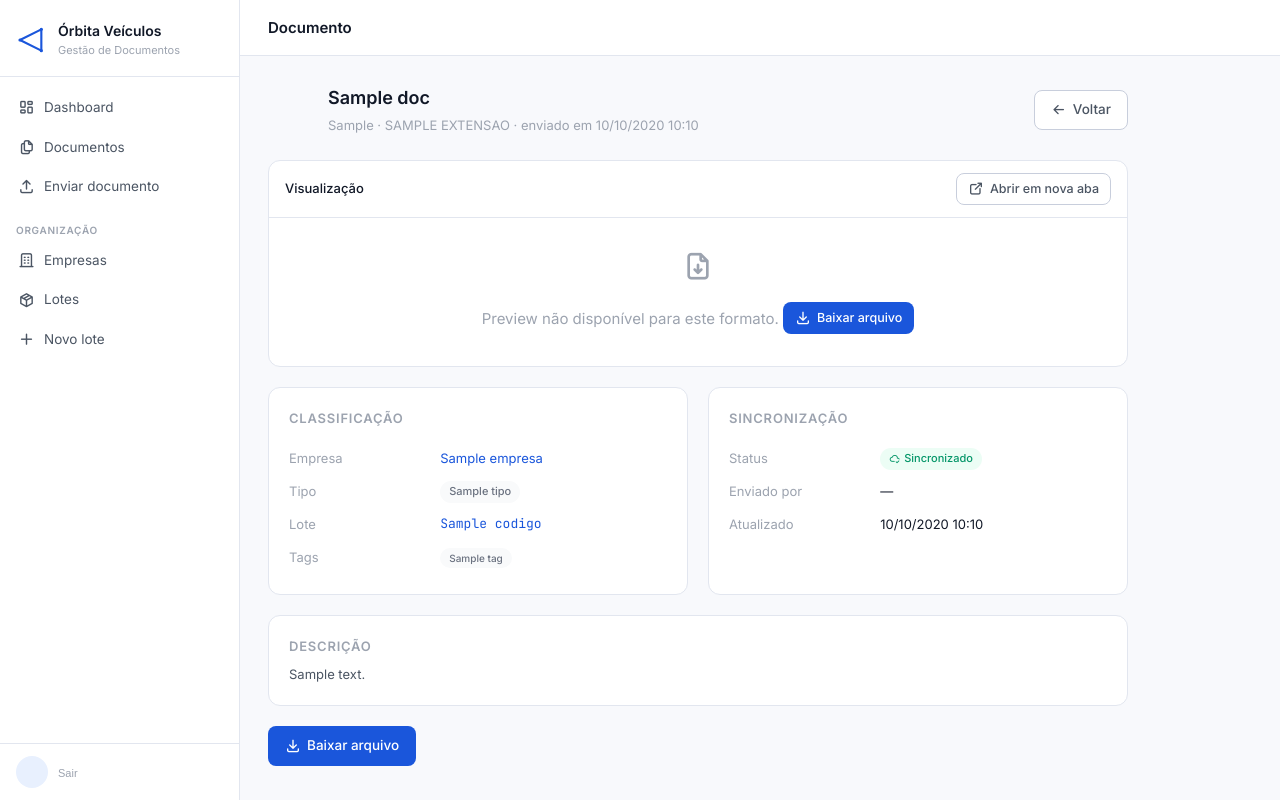
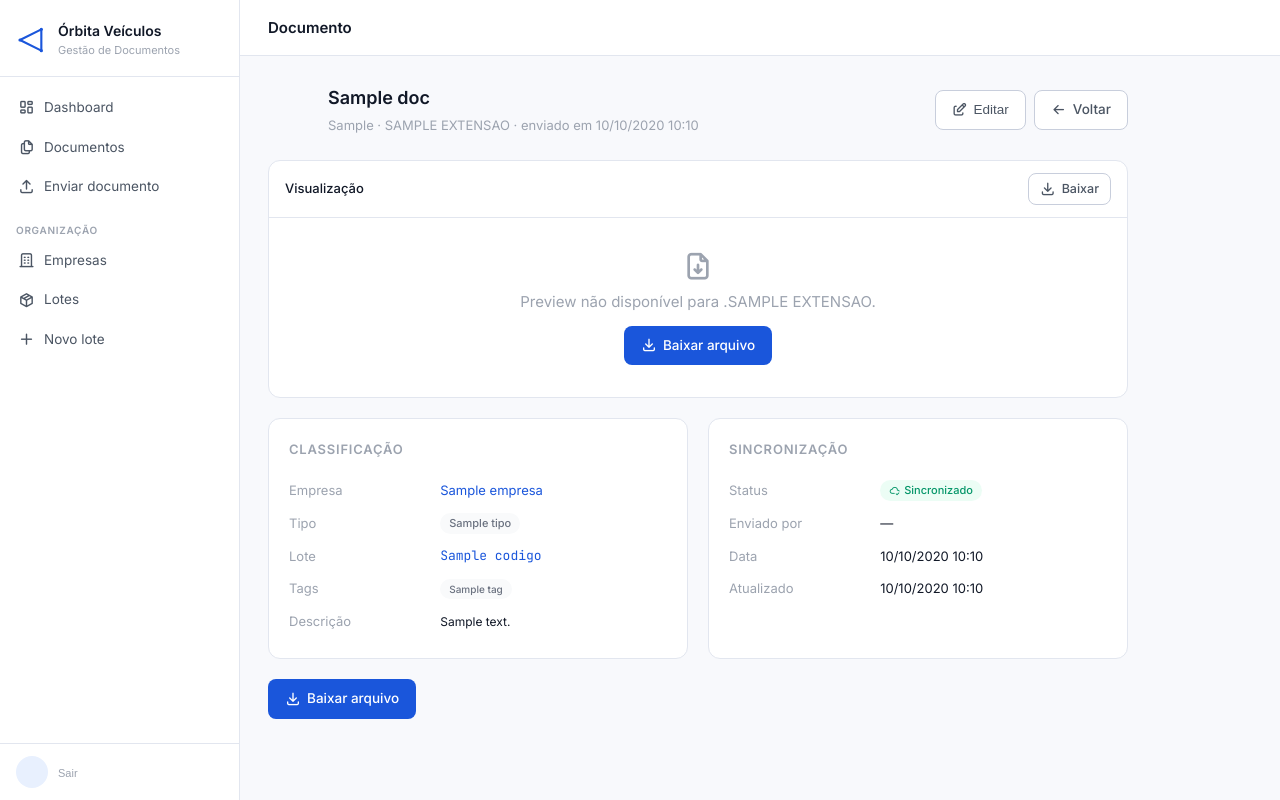
Before and after one commit to matheuspires1310-del/-ged_veiculos, a Django app: template templates/documentos/detalhe.html in a window 1280 px wide. Run offline with Django 5.2, Linux system fonts and the light colour scheme; the template is opened without the code that fills it: most values are stand-ins (such as "Sample title", 1, 10 or a date in 2020); parts of the project's set-up code (start-up, migrations or seed data) failed here and were passed over; some libraries are stand-ins or nearby versions.

Commit message:
preview inline sem download, edicao de documento

```diff
--- a/documentos/urls.py
+++ b/documentos/urls.py
@@ -6,8 +6,8 @@ urlpatterns = [
     path("documentos/", views.lista_documentos, name="lista_documentos"),
     path("documentos/upload/", views.upload_documento, name="upload_documento"),
     path("documentos/<int:pk>/", views.detalhe_documento, name="detalhe_documento"),
+    path("documentos/<int:pk>/editar/", views.editar_documento, name="editar_documento"),
     path("documentos/<int:pk>/excluir/", views.excluir_documento, name="excluir_documento"),
-    # AJAX
     path("api/inferir-tipo/", views.inferir_tipo_ajax, name="inferir_tipo_ajax"),
     path("api/lotes/", views.lotes_por_empresa_ajax, name="lotes_por_empresa_ajax"),
 ]
--- a/templates/documentos/detalhe.html
+++ b/templates/documentos/detalhe.html
@@ -14,29 +14,104 @@
         <p>{{ doc.tamanho_legivel }} · {{ doc.extensao|upper }} · enviado em {{ doc.criado_em|date:"d/m/Y H:i" }}</p>
       </div>
     </div>
-    <a href="{% url 'lista_documentos' %}" class="btn btn-outline"><i class="ti ti-arrow-left"></i> Voltar</a>
+    <div style="display:flex; gap:8px;">
+      <button class="btn btn-outline" onclick="document.getElementById('edit-panel').classList.toggle('hidden')">
+        <i class="ti ti-edit"></i> Editar
+      </button>
+      <a href="{% url 'lista_documentos' %}" class="btn btn-outline"><i class="ti ti-arrow-left"></i> Voltar</a>
+    </div>
   </div>
 
-  <!-- 1. PREVIEW INLINE -->
+  <!-- PAINEL DE EDIÇÃO -->
+  <div id="edit-panel" class="card hidden" style="margin-bottom:20px; border-color:var(--brand);">
+    <div class="section-title" style="margin-bottom:16px; color:var(--brand);">Editar documento</div>
+    <form method="post" action="{% url 'editar_documento' doc.pk %}">
+      {% csrf_token %}
+      <div class="form-row form-row-2">
+        <div class="form-group">
+          <label class="form-label">Nome de exibição</label>
+          <input type="text" name="nome_exibicao" class="form-control" value="{{ doc.nome_exibicao }}">
+        </div>
+        <div class="form-group">
+          <label class="form-label">Tipo de documento</label>
+          <select name="tipo" class="form-control">
+            {% for t in tipos %}
+            <option value="{{ t.pk }}" {% if t.pk == doc.tipo.pk %}selected{% endif %}>{{ t.nome }}</option>
+            {% endfor %}
+          </select>
+        </div>
+      </div>
+      <div class="form-row form-row-2">
+        <div class="form-group">
+          <label class="form-label">Empresa</label>
+          <select name="empresa" class="form-control" id="edit-empresa">
+            {% for emp in empresas %}
+            <option value="{{ emp.pk }}" {% if emp.pk == doc.empresa.pk %}selected{% endif %}>{{ emp.nome_exibicao }}</option>
+            {% endfor %}
+          </select>
+        </div>
+        <div class="form-group">
+          <label class="form-label">Lote</label>
+          <select name="lote" class="form-control" id="edit-lote">
+            <option value="">Sem lote</option>
+            {% for l in lotes %}
+            <option value="{{ l.pk }}" {% if doc.lote and l.pk == doc.lote.pk %}selected{% endif %}>{{ l.codigo }}{% if l.descricao %} — {{ l.descricao }}{% endif %}</option>
+            {% endfor %}
+          </select>
+        </div>
+      </div>
+      <div class="form-group">
+        <label class="form-label">Descrição</label>
+        <textarea name="descricao" class="form-control" rows="2">{{ doc.descricao }}</textarea>
+      </div>
+      <div class="form-group" style="margin-bottom:0;">
+        <label class="form-label">Tags</label>
+        <input type="text" name="tags" class="form-control" value="{{ doc.tags }}" placeholder="separadas por vírgula">
+      </div>
+      <div style="margin-top:16px; display:flex; gap:8px;">
+        <button type="submit" class="btn btn-primary"><i class="ti ti-check"></i> Salvar alterações</button>
+        <button type="button" class="btn btn-outline" onclick="document.getElementById('edit-panel').classList.add('hidden')">Cancelar</button>
+      </div>
+    </form>
+  </div>
+
+  <!-- PREVIEW INLINE -->
   {% if doc.onedrive_download_url %}
   <div class="card" style="padding:0; overflow:hidden; margin-bottom:20px;">
     <div style="padding:12px 16px; border-bottom:1px solid var(--border); display:flex; align-items:center; justify-content:space-between;">
       <span style="font-size:13px; font-weight:500;">Visualização</span>
-      <a href="{{ doc.onedrive_download_url }}" class="btn btn-outline btn-sm" target="_blank"><i class="ti ti-external-link"></i> Abrir em nova aba</a>
+      <a href="{{ doc.onedrive_download_url }}" class="btn btn-outline btn-sm" target="_blank" download="{{ doc.nome_exibicao }}">
+        <i class="ti ti-download"></i> Baixar
+      </a>
     </div>
     {% if doc.extensao == "pdf" %}
-    <iframe src="{{ doc.onedrive_download_url }}" style="width:100%; height:600px; border:none; display:block;"></iframe>
+    <object data="{{ doc.onedrive_download_url }}#toolbar=1&navpanes=0&scrollbar=1"
+            type="application/pdf"
+            style="width:100%; height:620px; display:block; border:none;">
+      <div style="padding:32px; text-align:center; color:var(--text-3);">
+        <p style="margin-bottom:12px;">Seu navegador não suporta visualização de PDF.</p>
+        <a href="{{ doc.onedrive_download_url }}" class="btn btn-primary" download="{{ doc.nome_exibicao }}">
+          <i class="ti ti-download"></i> Baixar PDF
+        </a>
+      </div>
+    </object>
     {% elif doc.extensao in "png,jpg,jpeg,webp,gif" %}
     <div style="padding:20px; text-align:center; background:var(--surface-2);">
-      <img src="{{ doc.onedrive_download_url }}" style="max-width:100%; max-height:500px; border-radius:var(--radius); box-shadow:var(--shadow-sm);">
+      <img src="{{ doc.onedrive_download_url }}" style="max-width:100%; max-height:500px; border-radius:var(--radius); box-shadow:var(--shadow-sm);" onclick="window.open(this.src)">
+    </div>
+    {% elif doc.extensao == "xml" %}
+    <div style="padding:20px;">
+      <pre id="xml-content" style="font-family:var(--mono); font-size:12px; color:var(--text-2); background:var(--surface-2); padding:16px; border-radius:var(--radius); overflow:auto; max-height:500px;">Carregando...</pre>
     </div>
     {% else %}
     <div style="padding:32px; text-align:center; color:var(--text-3);">
       <i class="ti ti-file-download" style="font-size:32px; display:block; margin-bottom:8px;"></i>
-      Preview não disponível para este formato.
-      <a href="{{ doc.onedrive_download_url }}" class="btn btn-primary btn-sm" style="margin-top:12px; display:inline-flex;">
-        <i class="ti ti-download"></i> Baixar arquivo
-      </a>
+      Preview não disponível para .{{ doc.extensao|upper }}.
+      <div style="margin-top:12px;">
+        <a href="{{ doc.onedrive_download_url }}" class="btn btn-primary" download="{{ doc.nome_exibicao }}">
+          <i class="ti ti-download"></i> Baixar arquivo
+        </a>
+      </div>
     </div>
     {% endif %}
   </div>
@@ -46,33 +121,25 @@
     <div class="card">
       <div class="section-title" style="margin-bottom:14px;">Classificação</div>
       <table style="width:100%; font-size:13px; border-collapse:collapse;">
-        <tr>
-          <td style="color:var(--text-3); padding:6px 0; width:40%;">Empresa</td>
-          <td><a href="{% url 'detalhe_empresa' doc.empresa.pk %}">{{ doc.empresa.nome_exibicao }}</a></td>
-        </tr>
-        <tr>
-          <td style="color:var(--text-3); padding:6px 0;">Tipo</td>
-          <td><span class="badge badge-gray">{{ doc.tipo.nome }}</span></td>
-        </tr>
-        <tr>
-          <td style="color:var(--text-3); padding:6px 0;">Lote</td>
-          <td>{% if doc.lote %}<a href="{% url 'detalhe_lote' doc.lote.pk %}" style="font-family:var(--mono);">{{ doc.lote.codigo }}</a>{% else %}—{% endif %}</td>
-        </tr>
+        <tr><td style="color:var(--text-3); padding:6px 0; width:40%;">Empresa</td>
+            <td><a href="{% url 'detalhe_empresa' doc.empresa.pk %}">{{ doc.empresa.nome_exibicao }}</a></td></tr>
+        <tr><td style="color:var(--text-3); padding:6px 0;">Tipo</td>
+            <td><span class="badge badge-gray">{{ doc.tipo.nome }}</span></td></tr>
+        <tr><td style="color:var(--text-3); padding:6px 0;">Lote</td>
+            <td>{% if doc.lote %}<a href="{% url 'detalhe_lote' doc.lote.pk %}" style="font-family:var(--mono);">{{ doc.lote.codigo }}</a>{% else %}—{% endif %}</td></tr>
         {% if doc.veiculo %}
-        <tr>
-          <td style="color:var(--text-3); padding:6px 0;">Chassi</td>
-          <td style="font-family:var(--mono); font-size:12px;">{{ doc.veiculo.chassi|default:"—" }}</td>
-        </tr>
-        <tr>
-          <td style="color:var(--text-3); padding:6px 0;">Placa</td>
-          <td style="font-family:var(--mono);">{{ doc.veiculo.placa|default:"—" }}</td>
-        </tr>
+        <tr><td style="color:var(--text-3); padding:6px 0;">Chassi</td>
+            <td style="font-family:var(--mono); font-size:12px;">{{ doc.veiculo.chassi|default:"—" }}</td></tr>
+        <tr><td style="color:var(--text-3); padding:6px 0;">Placa</td>
+            <td style="font-family:var(--mono);">{{ doc.veiculo.placa|default:"—" }}</td></tr>
         {% endif %}
         {% if doc.tags %}
-        <tr>
-          <td style="color:var(--text-3); padding:6px 0;">Tags</td>
-          <td>{% for tag in doc.get_tags %}<span class="badge badge-gray" style="margin-right:4px; font-size:10px;">{{ tag }}</span>{% endfor %}</td>
-        </tr>
+        <tr><td style="color:var(--text-3); padding:6px 0;">Tags</td>
+            <td>{% for tag in doc.get_tags %}<span class="badge badge-gray" style="margin-right:4px; font-size:10px;">{{ tag }}</span>{% endfor %}</td></tr>
+        {% endif %}
+        {% if doc.descricao %}
+        <tr><td style="color:var(--text-3); padding:6px 0;">Descrição</td>
+            <td style="font-size:12px;">{{ doc.descricao }}</td></tr>
         {% endif %}
       </table>
     </div>
@@ -80,42 +147,27 @@
     <div class="card">
       <div class="section-title" style="margin-bottom:14px;">Sincronização</div>
       <table style="width:100%; font-size:13px; border-collapse:collapse;">
-        <tr>
-          <td style="color:var(--text-3); padding:6px 0; width:40%;">Status</td>
-          <td>
-            {% if doc.status_sync == "sincronizado" %}<span class="badge badge-green"><i class="ti ti-cloud-check"></i> Sincronizado</span>
-            {% elif doc.status_sync == "erro" %}<span class="badge badge-red"><i class="ti ti-alert-circle"></i> Erro</span>
-            {% else %}<span class="badge badge-amber">Pendente</span>{% endif %}
-          </td>
-        </tr>
+        <tr><td style="color:var(--text-3); padding:6px 0; width:40%;">Status</td>
+            <td>{% if doc.status_sync == "sincronizado" %}<span class="badge badge-green"><i class="ti ti-cloud-check"></i> Sincronizado</span>
+                {% elif doc.status_sync == "erro" %}<span class="badge badge-red"><i class="ti ti-alert-circle"></i> Erro</span>
+                {% else %}<span class="badge badge-amber">Pendente</span>{% endif %}</td></tr>
         {% if doc.erro_sync %}
-        <tr>
-          <td style="color:var(--text-3); padding:6px 0;">Erro</td>
-          <td style="color:var(--red); font-size:12px;">{{ doc.erro_sync }}</td>
-        </tr>
+        <tr><td style="color:var(--text-3); padding:6px 0;">Erro</td>
+            <td style="color:var(--red); font-size:12px;">{{ doc.erro_sync }}</td></tr>
         {% endif %}
-        <tr>
-          <td style="color:var(--text-3); padding:6px 0;">Enviado por</td>
-          <td>{{ doc.enviado_por.get_full_name|default:doc.enviado_por.username|default:"—" }}</td>
-        </tr>
-        <tr>
-          <td style="color:var(--text-3); padding:6px 0;">Atualizado</td>
-          <td>{{ doc.atualizado_em|date:"d/m/Y H:i" }}</td>
-        </tr>
+        <tr><td style="color:var(--text-3); padding:6px 0;">Enviado por</td>
+            <td>{{ doc.enviado_por.get_full_name|default:doc.enviado_por.username|default:"—" }}</td></tr>
+        <tr><td style="color:var(--text-3); padding:6px 0;">Data</td>
+            <td>{{ doc.criado_em|date:"d/m/Y H:i" }}</td></tr>
+        <tr><td style="color:var(--text-3); padding:6px 0;">Atualizado</td>
+            <td>{{ doc.atualizado_em|date:"d/m/Y H:i" }}</td></tr>
       </table>
     </div>
   </div>
 
-  {% if doc.descricao %}
-  <div class="card" style="margin-bottom:20px;">
-    <div class="section-title" style="margin-bottom:8px;">Descrição</div>
-    <p style="font-size:13px; color:var(--text-2);">{{ doc.descricao }}</p>
-  </div>
-  {% endif %}
-
   <div style="display:flex; gap:10px; flex-wrap:wrap;">
     {% if doc.onedrive_download_url %}
-    <a href="{{ doc.onedrive_download_url }}" class="btn btn-primary" target="_blank">
+    <a href="{{ doc.onedrive_download_url }}" class="btn btn-primary" download="{{ doc.nome_exibicao }}">
       <i class="ti ti-download"></i> Baixar arquivo
     </a>
     {% endif %}
@@ -128,3 +180,35 @@
   </div>
 </div>
 {% endblock %}
+
+{% block extra_js %}
+<script>
+// Carrega XML como texto
+{% if doc.extensao == "xml" and doc.onedrive_download_url %}
+fetch("{{ doc.onedrive_download_url }}")
+  .then(r => r.text())
+  .then(txt => { document.getElementById('xml-content').textContent = txt; })
+  .catch(() => { document.getElementById('xml-content').textContent = 'Não foi possível carregar o XML.'; });
+{% endif %}
+
+// Atualiza lotes ao trocar empresa no painel de edição
+document.getElementById('edit-empresa')?.addEventListener('change', function() {
+  fetch(`/api/lotes/?empresa_id=${this.value}`)
+    .then(r => r.json())
+    .then(data => {
+      const sel = document.getElementById('edit-lote');
+      sel.innerHTML = '<option value="">Sem lote</option>';
+      data.lotes.forEach(l => {
+        const opt = document.createElement('option');
+        opt.value = l.id;
+        opt.textContent = l.codigo + (l.descricao ? ' — ' + l.descricao : '');
+        sel.appendChild(opt);
+      });
+    });
+});
+</script>
+
+<style>
+.hidden { display: none !important; }
+</style>
+{% endblock %}
```
Also changed, not shown: documentos/views.py (+28 -1 lines).
